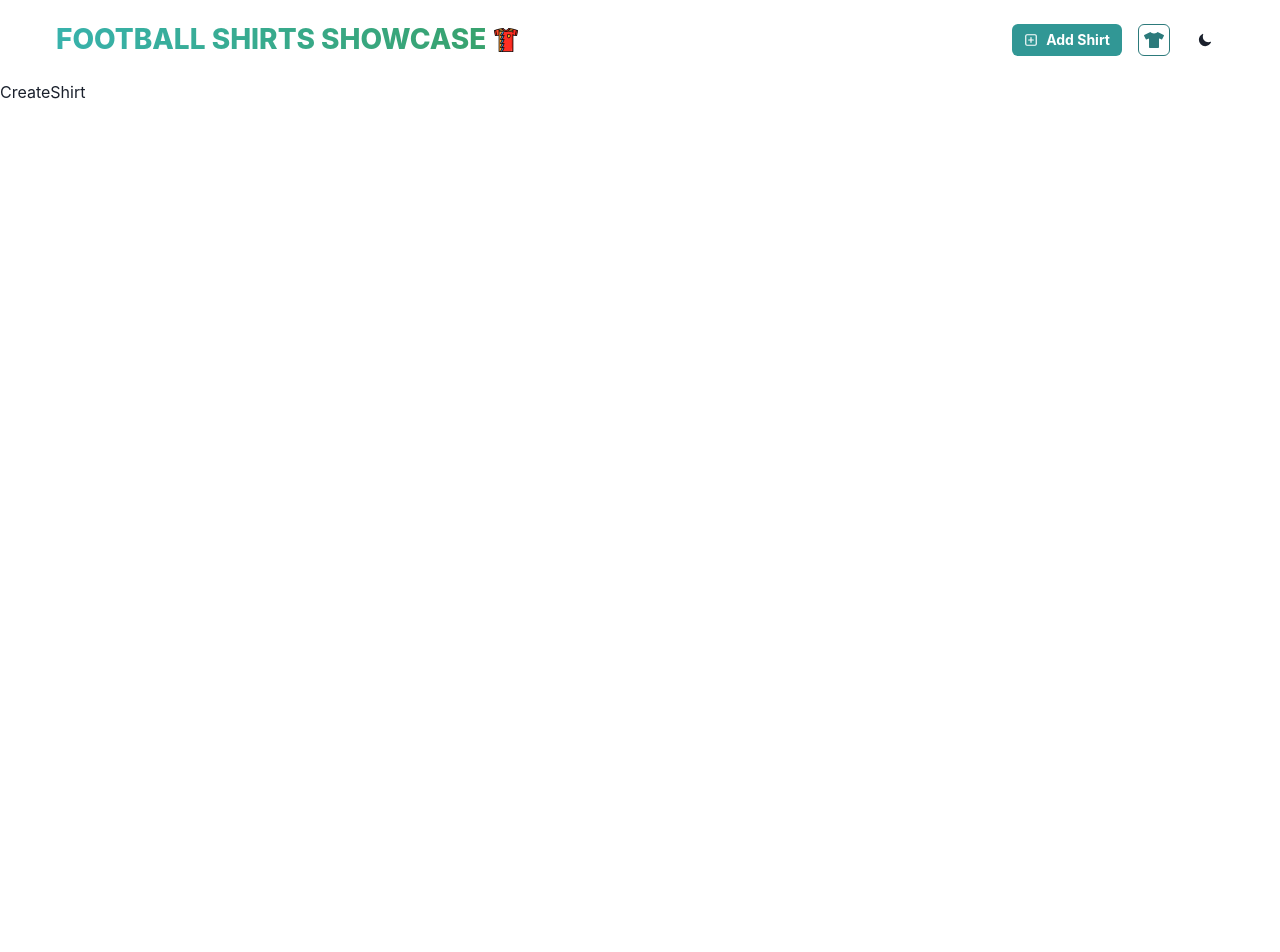
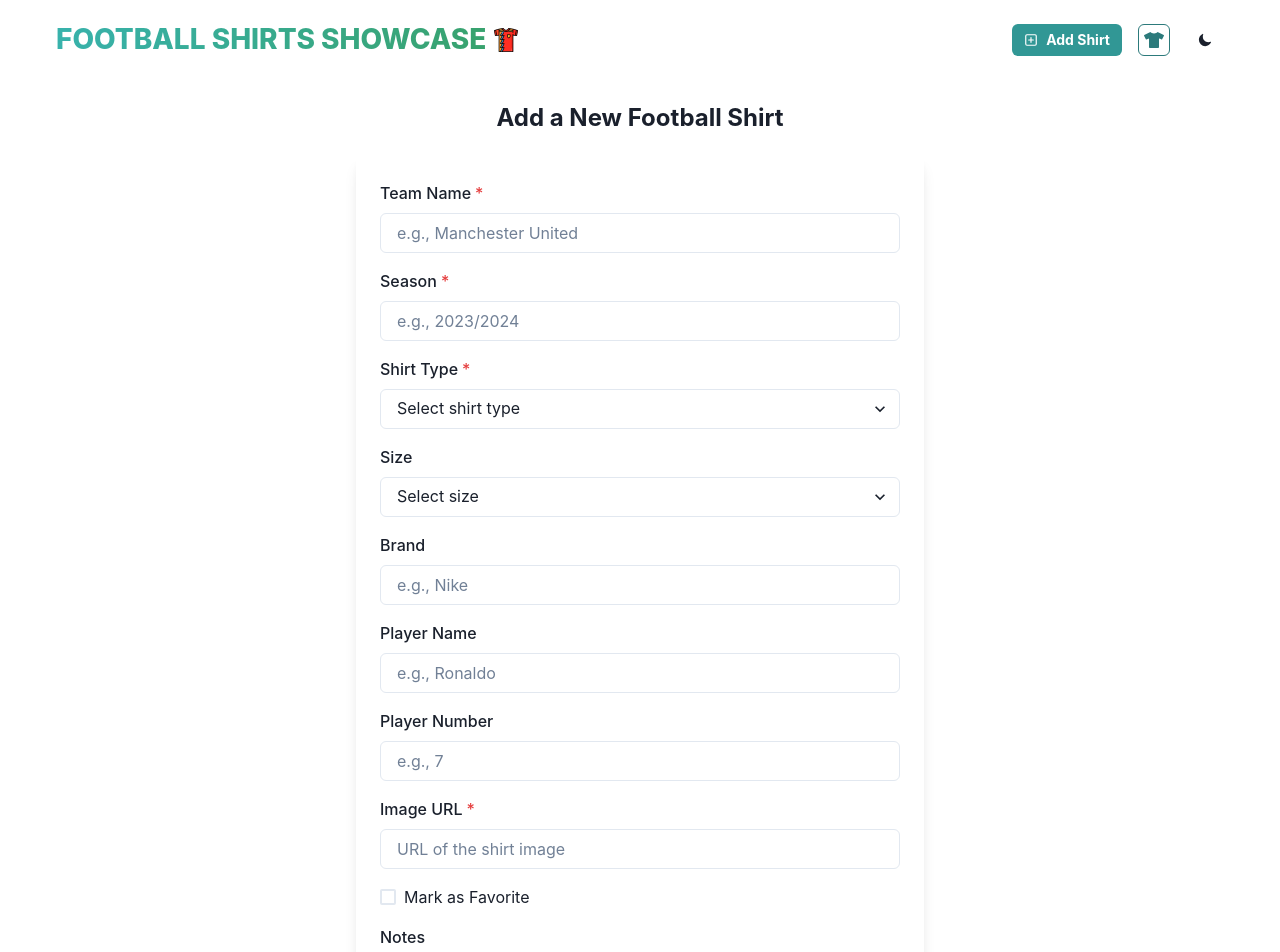
Before and after one commit to DMould123/ShirtHub, a React (Vite) app in the folder frontend/: page /create in a window 1280 px wide. Shown: the top 952 px of the page. Before the commit the page ends 800 px from the top, so only its background shows below. Built offline with nearby package versions, Linux system fonts and the light colour scheme.

Commit message:
Added as shirt.js, am now able to send new shirts to the backend from the frontend

```diff
--- a/frontend/src/pages/CreateShirt.jsx
+++ b/frontend/src/pages/CreateShirt.jsx
@@ -1,5 +1,216 @@
+import {
+  Box,
+  Button,
+  Container,
+  FormControl,
+  FormLabel,
+  Input,
+  Select,
+  Textarea,
+  VStack,
+  Heading,
+  Checkbox,
+  useToast
+} from '@chakra-ui/react'
+import { useState } from 'react'
+import { useShirtStore } from '../store/shirt'
+
 const CreateShirt = () => {
-  return <div>CreateShirt</div>
+  const [shirtData, setShirtData] = useState({
+    team: '',
+    season: '',
+    type: '',
+    size: '',
+    brand: '',
+    player: '',
+    playerNumber: '',
+    image: '',
+    favorite: false,
+    notes: ''
+  })
+  const toast = useToast()
+  const createShirt = useShirtStore((state) => state.createShirt) // Access createShirt from useShirtStore
+
+  const handleChange = (e) => {
+    const { name, value, type, checked } = e.target
+    setShirtData((prevData) => ({
+      ...prevData,
+      [name]: type === 'checkbox' ? checked : value
+    }))
+  }
+
+  const handleSubmit = async (e) => {
+    e.preventDefault()
+    const result = await createShirt(shirtData)
+
+    if (result.success) {
+      toast({
+        title: 'Shirt Added!',
+        description:
+          'Your new football shirt has been added to the collection.',
+        status: 'success',
+        duration: 3000,
+        isClosable: true
+      })
+      setShirtData({
+        team: '',
+        season: '',
+        type: '',
+        size: '',
+        brand: '',
+        player: '',
+        playerNumber: '',
+        image: '',
+        favorite: false,
+        notes: ''
+      })
+    } else {
+      toast({
+        title: 'Error',
+        description: result.message,
+        status: 'error',
+        duration: 3000,
+        isClosable: true
+      })
+    }
+  }
+
+  return (
+    <Container maxW="600px" py={6}>
+      <Heading as="h1" mb={6} textAlign="center" fontSize="2xl">
+        Add a New Football Shirt
+      </Heading>
+      <Box
+        as="form"
+        onSubmit={handleSubmit}
+        p={6}
+        borderRadius="md"
+        boxShadow="lg"
+      >
+        <VStack spacing={4} align="stretch">
+          <FormControl id="team" isRequired>
+            <FormLabel>Team Name</FormLabel>
+            <Input
+              type="text"
+              name="team"
+              value={shirtData.team}
+              onChange={handleChange}
+              placeholder="e.g., Manchester United"
+            />
+          </FormControl>
+
+          <FormControl id="season" isRequired>
+            <FormLabel>Season</FormLabel>
+            <Input
+              type="text"
+              name="season"
+              value={shirtData.season}
+              onChange={handleChange}
+              placeholder="e.g., 2023/2024"
+            />
+          </FormControl>
+
+          <FormControl id="type" isRequired>
+            <FormLabel>Shirt Type</FormLabel>
+            <Select
+              name="type"
+              value={shirtData.type}
+              onChange={handleChange}
+              placeholder="Select shirt type"
+            >
+              <option value="home">Home</option>
+              <option value="away">Away</option>
+              <option value="third">Third</option>
+            </Select>
+          </FormControl>
+
+          <FormControl id="size">
+            <FormLabel>Size</FormLabel>
+            <Select
+              name="size"
+              value={shirtData.size}
+              onChange={handleChange}
+              placeholder="Select size"
+            >
+              <option value="XS">XS</option>
+              <option value="S">S</option>
+              <option value="M">M</option>
+              <option value="L">L</option>
+              <option value="XL">XL</option>
+            </Select>
+          </FormControl>
+
+          <FormControl id="brand">
+            <FormLabel>Brand</FormLabel>
+            <Input
+              type="text"
+              name="brand"
+              value={shirtData.brand}
+              onChange={handleChange}
+              placeholder="e.g., Nike"
+            />
+          </FormControl>
+
+          <FormControl id="player">
+            <FormLabel>Player Name</FormLabel>
+            <Input
+              type="text"
+              name="player"
+              value={shirtData.player}
+              onChange={handleChange}
+              placeholder="e.g., Ronaldo"
+            />
+          </FormControl>
+
+          <FormControl id="playerNumber">
+            <FormLabel>Player Number</FormLabel>
+            <Input
+              type="number"
+              name="playerNumber"
+              value={shirtData.playerNumber}
+              onChange={handleChange}
+              placeholder="e.g., 7"
+            />
+          </FormControl>
+
+          <FormControl id="image" isRequired>
+            <FormLabel>Image URL</FormLabel>
+            <Input
+              type="url"
+              name="image"
+              value={shirtData.image}
+              onChange={handleChange}
+              placeholder="URL of the shirt image"
+            />
+          </FormControl>
+
+          <FormControl id="favorite">
+            <Checkbox
+              name="favorite"
+              isChecked={shirtData.favorite}
+              onChange={handleChange}
+            >
+              Mark as Favorite
+            </Checkbox>
+          </FormControl>
+
+          <FormControl id="notes">
+            <FormLabel>Notes</FormLabel>
+            <Textarea
+              name="notes"
+              value={shirtData.notes}
+              onChange={handleChange}
+              placeholder="Add any notes about this shirt"
+            />
+          </FormControl>
+
+          <Button type="submit" colorScheme="teal" width="full" mt={4}>
+            Add Shirt
+          </Button>
+        </VStack>
+      </Box>
+    </Container>
+  )
 }
 
 export default CreateShirt
--- /dev/null
+++ b/frontend/src/store/shirt.js
@@ -0,0 +1,84 @@
+import { create } from 'zustand'
+
+export const useShirtStore = create((set) => ({
+  shirts: [],
+  setShirts: (shirts) => set({ shirts }),
+  createShirt: async (newShirt) => {
+    // Ensure all required fields are filled before creating a new shirt
+    if (
+      !newShirt.team ||
+      !newShirt.season ||
+      !newShirt.type ||
+      !newShirt.size ||
+      !newShirt.image
+    ) {
+      return { success: false, message: 'Please fill in all required fields.' }
+    }
+    try {
+      const res = await fetch('/api/shirts', {
+        method: 'POST',
+        headers: {
+          'Content-Type': 'application/json'
+        },
+        body: JSON.stringify(newShirt)
+      })
+
+      if (!res.ok) {
+        // Handle HTTP errors
+        const errorData = await res.json();
+        return { success: false, message: errorData.message || 'Failed to create shirt.' };
+      }
+
+      const data = await res.json();
+      if (!data.success) return { success: false, message: data.message }
+
+      // Update shirts array with the newly created shirt
+      set((state) => ({ shirts: [...state.shirts, data.data] }))
+      return { success: true, message: 'Shirt created successfully' }
+    } catch (error) {
+      // Handle network errors
+      return { success: false, message: 'Network error: ' + error.message }
+    }
+  },
+  fetchShirts: async () => {
+    // Fetch all shirts from the API
+    const res = await fetch('/api/shirts')
+    const data = await res.json()
+    set({ shirts: data.data })
+  },
+  deleteShirt: async (sid) => {
+    // Delete a shirt by ID
+    const res = await fetch(`/api/shirts/${sid}`, {
+      method: 'DELETE'
+    })
+    const data = await res.json()
+    if (!data.success) return { success: false, message: data.message }
+
+    // Update shirts array to remove the deleted shirt
+    set((state) => ({
+      shirts: state.shirts.filter((shirt) => shirt._id !== sid)
+    }))
+    return { success: true, message: data.message }
+  },
+  updateShirt: async (sid, updatedShirt) => {
+    // Update a shirt by ID
+    const res = await fetch(`/api/shirts/${sid}`, {
+      method: 'PUT',
+      headers: {
+        'Content-Type': 'application/json'
+      },
+      body: JSON.stringify(updatedShirt)
+    })
+    const data = await res.json()
+    if (!data.success) return { success: false, message: data.message }
+
+    // Update shirts array to reflect the updated shirt details
+    set((state) => ({
+      shirts: state.shirts.map((shirt) =>
+        shirt._id === sid ? data.data : shirt
+      )
+    }))
+
+    return { success: true, message: data.message }
+  }
+}))
```
